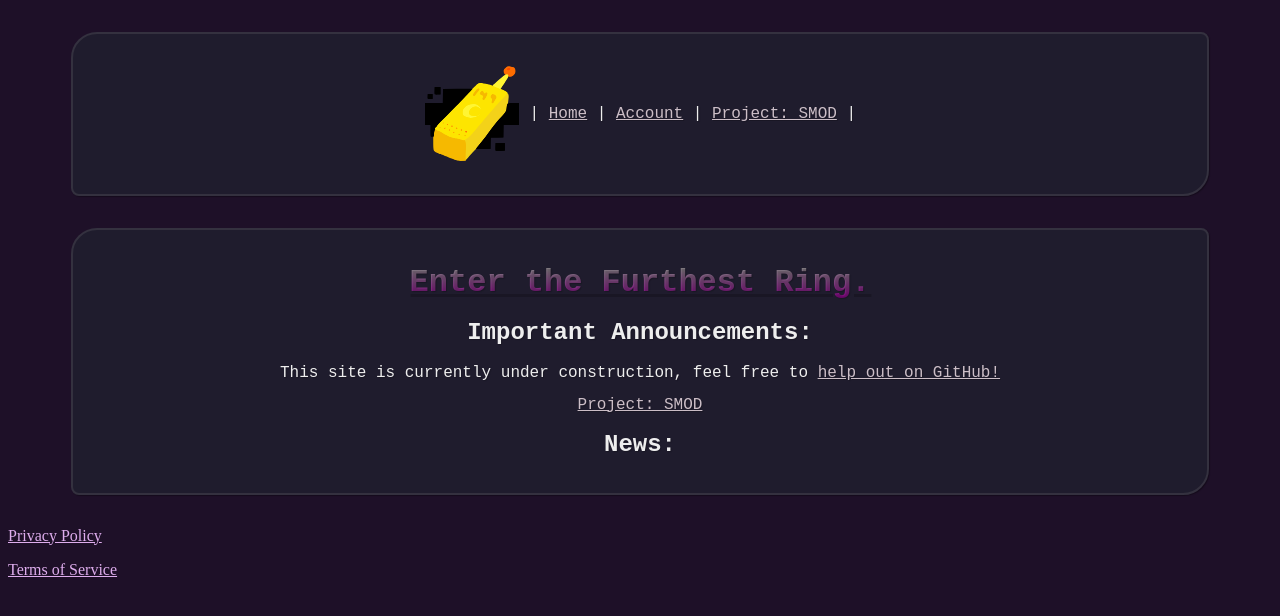
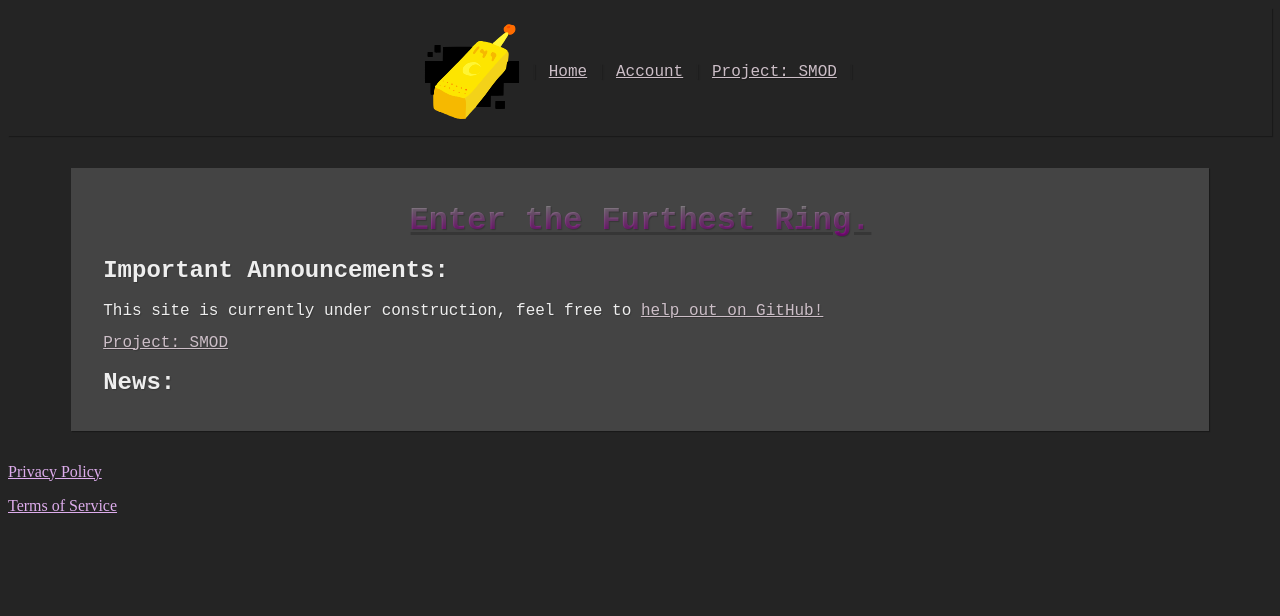
Before and after one commit to Backwards-N/Backwards-N.github.io, a PHP site: page / in a window 1280 px wide. Shown: the top 616 px of the page. Run offline with PHP 8.4, Linux system fonts and the light colour scheme; some libraries are stand-ins or nearby versions.

Commit message:
Css part 1.

```diff
--- a/index.html
+++ b/index.html
@@ -58,7 +58,7 @@
     </script>
   </head>
   <body>
-    <div>
+    <div class="topBar">
       <p>
         <img class="logo" src="/images/furthest-ring-149.svg"> |
         <a href="https://backwards-n.github.io/index.html">Home</a> |
--- a/style.css
+++ b/style.css
@@ -1,5 +1,19 @@
 a {
   color: #CCBEC7;
+}
+
+.topBar{
+  text-align: center;
+  margin: 0em 0%;
+  padding: 0em 0em;
+  color: #242424;
+  background: #242424;
+  transition: background-color 3s ease 0s, color 3s ease 0s;
+}
+
+.topBar:hover{
+  color: #eeeeee;
+  background: #444444;
 }
 
 div {
@@ -9,15 +23,12 @@ div {
   margin: 2em 5%;
   padding: 1em 2em;
   overflow: hidden;
-  border: 2px solid #34313F;
-  -webkit-border-radius: 26px 8px;
-  border-radius: 26px 8px;
   font: normal 16px/1 "Liberation Mono", Liberation, monospace;
   color: #eeeeee;
-  text-align: center;
+  text-align: left;
   -o-text-overflow: ellipsis;
   text-overflow: ellipsis;
-  background: #1F1C2D;
+  background: #444444;
   -webkit-box-shadow: 1px 1px 1px 0 rgba(0,0,0,0.3) ;
   box-shadow: 1px 1px 1px 0 rgba(0,0,0,0.3) ;
   text-shadow: 1px 1px 1px rgba(0,0,0,0.2) ;
@@ -67,5 +78,5 @@ h1 {
 }
 
 body {
-    background-color: #1E1028;
+  background-color: #242424;
 }
```
